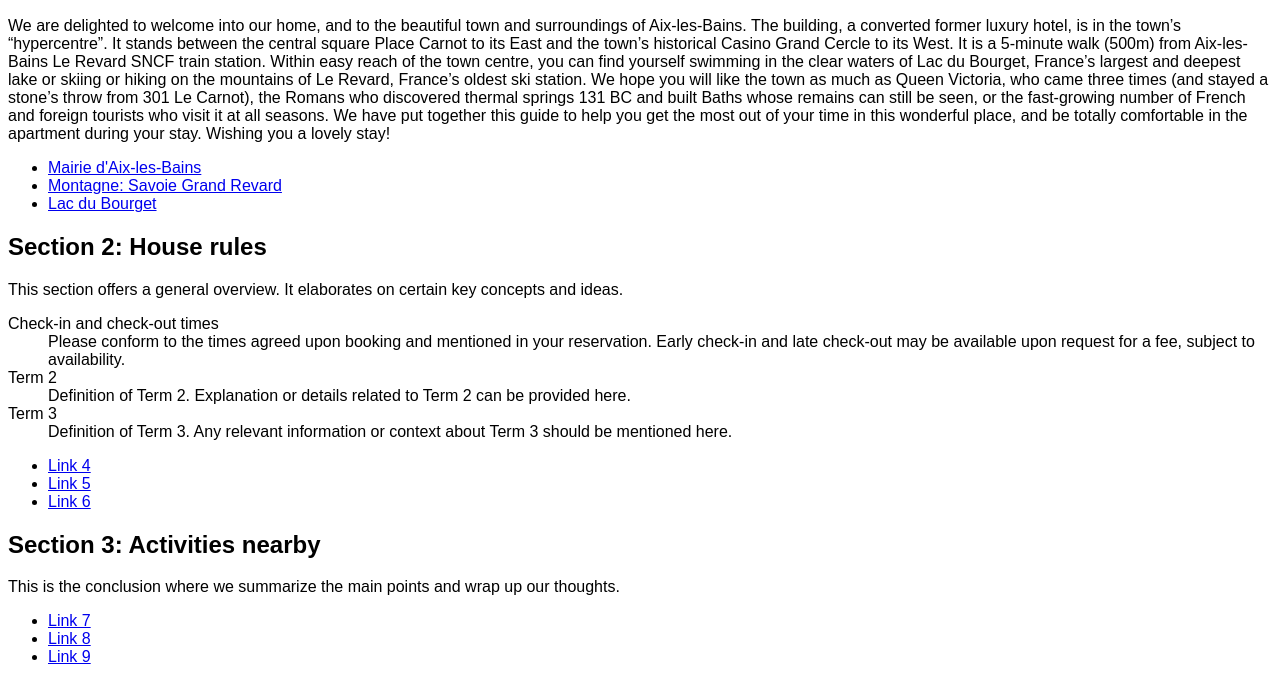
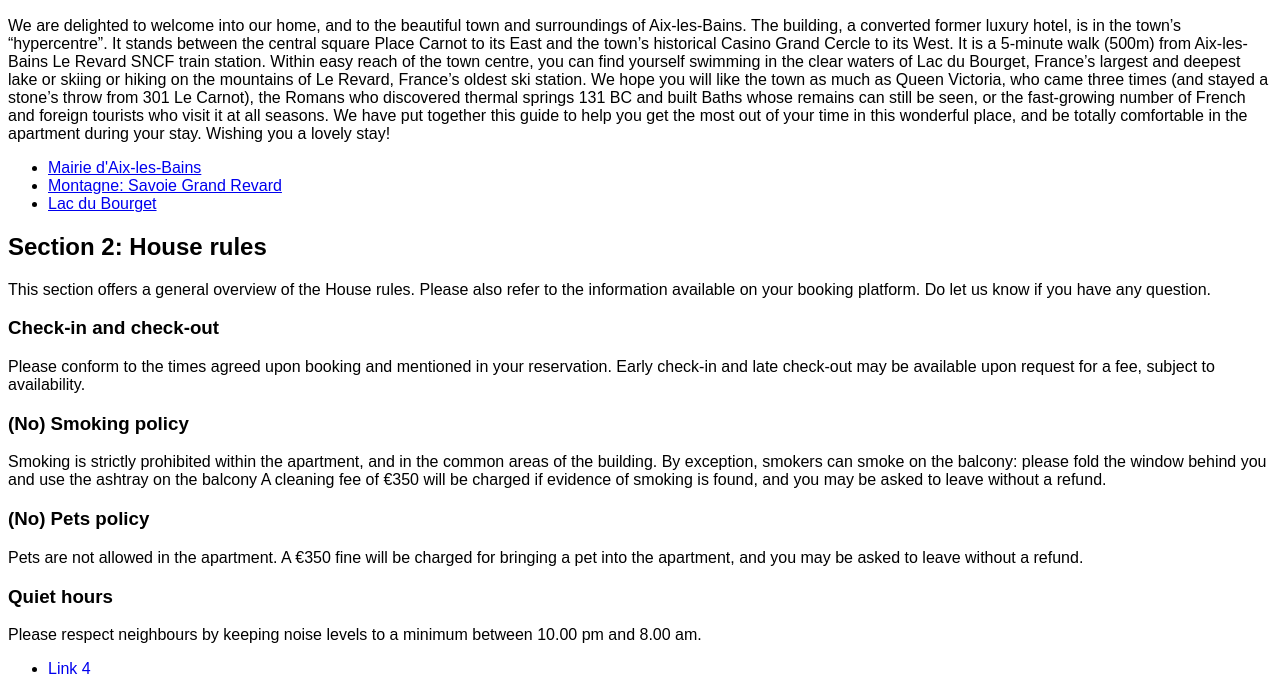
Before and after one commit to Kefez/LeCentral, a plain HTML site: page index.html in a window 1280 px wide. Shown: the part 111-785 px from the top of the page. Drawn offline with Linux system fonts and the light colour scheme.

Commit message:
Update index.html

```diff
--- a/index.html
+++ b/index.html
@@ -38,21 +38,40 @@
     <section aria-labelledby="section2-heading">
         <h2 id="section2-heading">Section 2: House rules</h2>
         <p>
-            This section offers a general overview. It elaborates on certain key concepts and ideas.
+            This section offers a general overview of the House rules. Please also refer to the information available on your booking platform.
+            Do let us know if you have any question.
         </p>
 
-          <dl>
-        <dt>Check-in and check-out times</dt>
-        <dd>Please conform to the times agreed upon booking and mentioned in your reservation.
+        <section aria-labelledby="term1-heading">
+        <h3 id="term1-heading">Check-in and check-out</h3>
+        <p>Please conform to the times agreed upon booking and mentioned in your reservation.
 Early check-in and late check-out may be available upon request for a fee, subject to availability.
-</dd>
+</p>
+    </section>
 
-        <dt>Term 2</dt>
-        <dd>Definition of Term 2. Explanation or details related to Term 2 can be provided here.</dd>
+    <!-- Subsection for Term 2 -->
+    <section aria-labelledby="term2-heading">
+        <h3 id="term2-heading">(No) Smoking policy</h3>
+        <p>Smoking is strictly prohibited within the apartment, and in the common areas of the building.
+            By exception, smokers can smoke on the balcony: please fold the window behind you and use the ashtray on the balcony
+            A cleaning fee of €350 will be charged if evidence of smoking is found, and you may be asked to leave without a refund.
+</p>
+    </section>
 
-        <dt>Term 3</dt>
-        <dd>Definition of Term 3. Any relevant information or context about Term 3 should be mentioned here.</dd>
-    </dl>
+    <!-- Subsection for Term 3 -->
+    <section aria-labelledby="term3-heading">
+        <h3 id="term3-heading">(No) Pets policy</h3>
+        <p>Pets are not allowed in the apartment.
+        A €350 fine will be charged for bringing a pet into the apartment, and you may be asked to leave without a refund.
+</p>
+
+         <!-- Subsection for Term 4 -->
+    <section aria-labelledby="term4-heading">
+        <h3 id="term4-heading">Quiet hours</h3>
+        <p>Please respect neighbours by keeping noise levels to a minimum between 10.00 pm and 8.00 am.
+
+</p>
+    </section>
         <ul>
             <li><a href="#link4">Link 4</a></li>
             <li><a href="#link5">Link 5</a></li>
@@ -64,7 +83,7 @@
     <section aria-labelledby="section3-heading">
         <h2 id="section3-heading">Section 3: Activities nearby</h2>
         <p>
-            This is the conclusion where we summarize the main points and wrap up our thoughts.
+            You'll find a few ideas and resources regarding things to do in town, nearby and in the broader region. Feel free to ask us if you have any special requests, we'll try to oblige!
         </p>
         <ul>
             <li><a href="#link7">Link 7</a></li>
```
